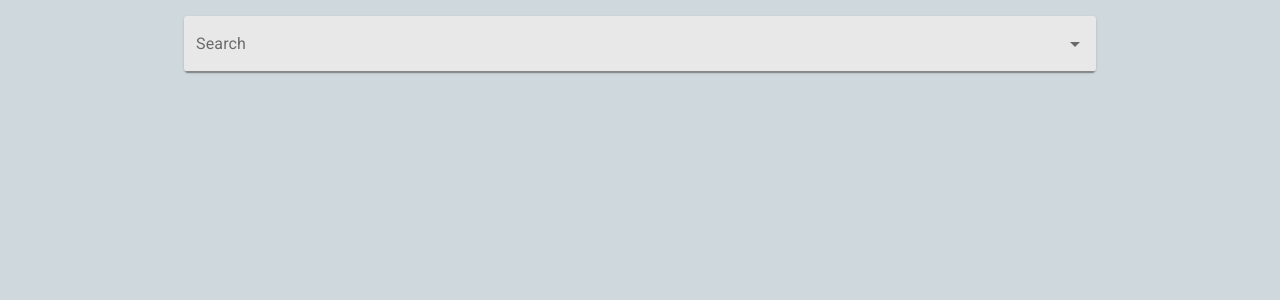
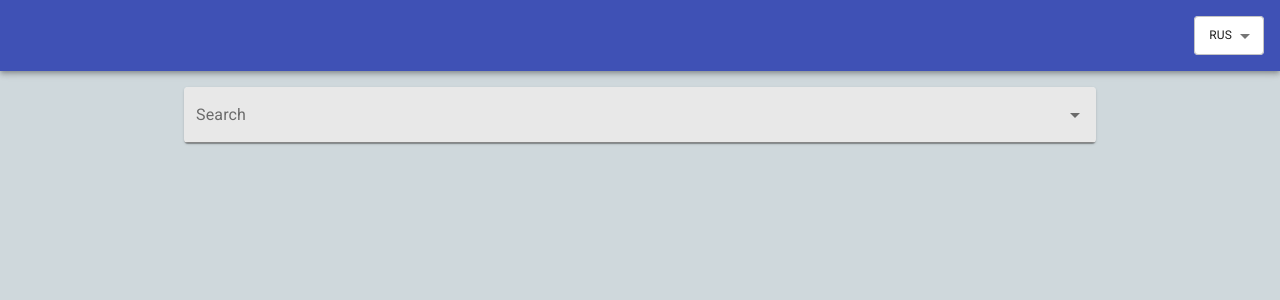
Before and after one commit to sergey-kras/posterSearch, a React (Create React App) app: page / in a window 1280 px wide. Shown: the top 300 px of the page. Built offline with nearby package versions, Linux system fonts and the light colour scheme.

Commit message:
add ui selectLang

```diff
--- a/src/src/app/mainPage/index.tsx
+++ b/src/src/app/mainPage/index.tsx
@@ -1,4 +1,4 @@
-import React, { Component, ReactElement } from 'react';
+import React, { Component, ReactElement, Fragment } from 'react';
 import Grid from '@material-ui/core/Grid';
 import { Container } from '@material-ui/core';
 import { search as makeSearchByApi, searchFilm } from '../../../api';
@@ -6,6 +6,7 @@ import { Search } from '../../components/search';
 import { DetailFilm } from '../../components/detailFilm';
 import { SearchObject } from '../../types';
 import { EmptyContent } from '../../components/emptyContent';
+import { TopBar } from '../../components/topBar';
 
 export class MainPage extends Component {
     state = {
@@ -38,6 +39,8 @@ export class MainPage extends Component {
     render(): ReactElement {
         const { isLoading, film, hasError, currentPreset } = this.state;
         return (
+            <>
+                <TopBar/>
                 <Container maxWidth="md">
                     <Grid
                         container
@@ -50,10 +53,10 @@ export class MainPage extends Component {
                                 : <DetailFilm
                                     isLoading={isLoading}
                                     data={film}/>
-
                         }
                     </Grid>
                 </Container>
+            </>
         );
     }
 }
--- a/src/src/components/detailFilm/index.tsx
+++ b/src/src/components/detailFilm/index.tsx
@@ -1,14 +1,12 @@
 import React, { ReactElement } from 'react';
 import Paper from '@material-ui/core/Paper';
 import Grid from '@material-ui/core/Grid'
-// import CircularProgress from '@material-ui/core/CircularProgress';
 import Skeleton from '@material-ui/lab/Skeleton';
 import { InfoTable } from '../infoTable';
 import { serialiseData } from '../infoTable/utils';
 import './common.css';
 
 interface Props {
-    // дописать интерфейс даты
     data: any;
     isLoading: boolean;
     hasError?: boolean
@@ -73,7 +71,3 @@ const renderPlot = (isLoading: boolean, plot: string): ReactElement | string =>
         )
         : plot
 };
-
-const renderErrorPage = () => {
-
-}
--- /dev/null
+++ b/src/src/components/topBar/common.css
@@ -0,0 +1,18 @@
+.topBar {
+    width: 100%;
+    padding: 16px;
+    box-sizing: border-box;
+    text-align: right;
+}
+
+/*Знаю, что нельзя перебивать таким образом стили,
+просто пока ничего лучше не нашел, как подлезть
+под компонент. Останется время - допилю.
+Хотя в рамках тестового это кажется минорным*/
+
+.topBar__select {
+    background-color: white !important;
+    font-size: 12px !important;
+    padding: 10px 15px !important;
+    padding-right: 32px !important;
+}
--- /dev/null
+++ b/src/src/components/topBar/index.tsx
@@ -0,0 +1,20 @@
+import React from 'react';
+import AppBar from '@material-ui/core/AppBar'
+import Select from '@material-ui/core/Select'
+import MenuItem from '@material-ui/core/MenuItem'
+import './common.css';
+
+export const TopBar = () => {
+    return (
+        <AppBar position="static">
+            <div className="topBar">
+                <Select value="rus" variant="outlined" classes={{
+                    root: 'topBar__select'
+                }}>
+                    <MenuItem value="en">EN</MenuItem>
+                    <MenuItem value="rus">RUS</MenuItem>
+                </Select>
+            </div>
+        </AppBar>
+    );
+};
```
Lines whose indentation alone changed are shown as unchanged.
